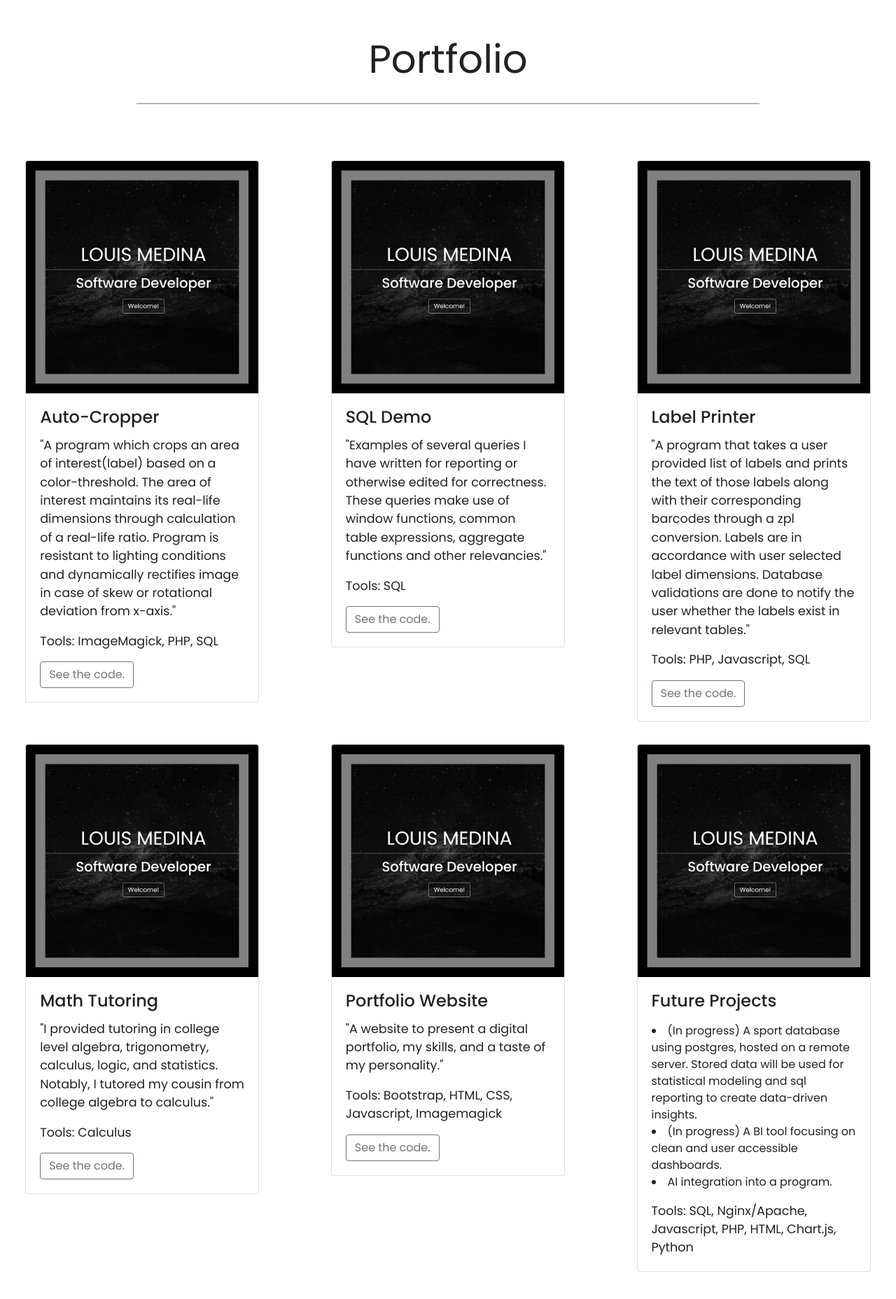
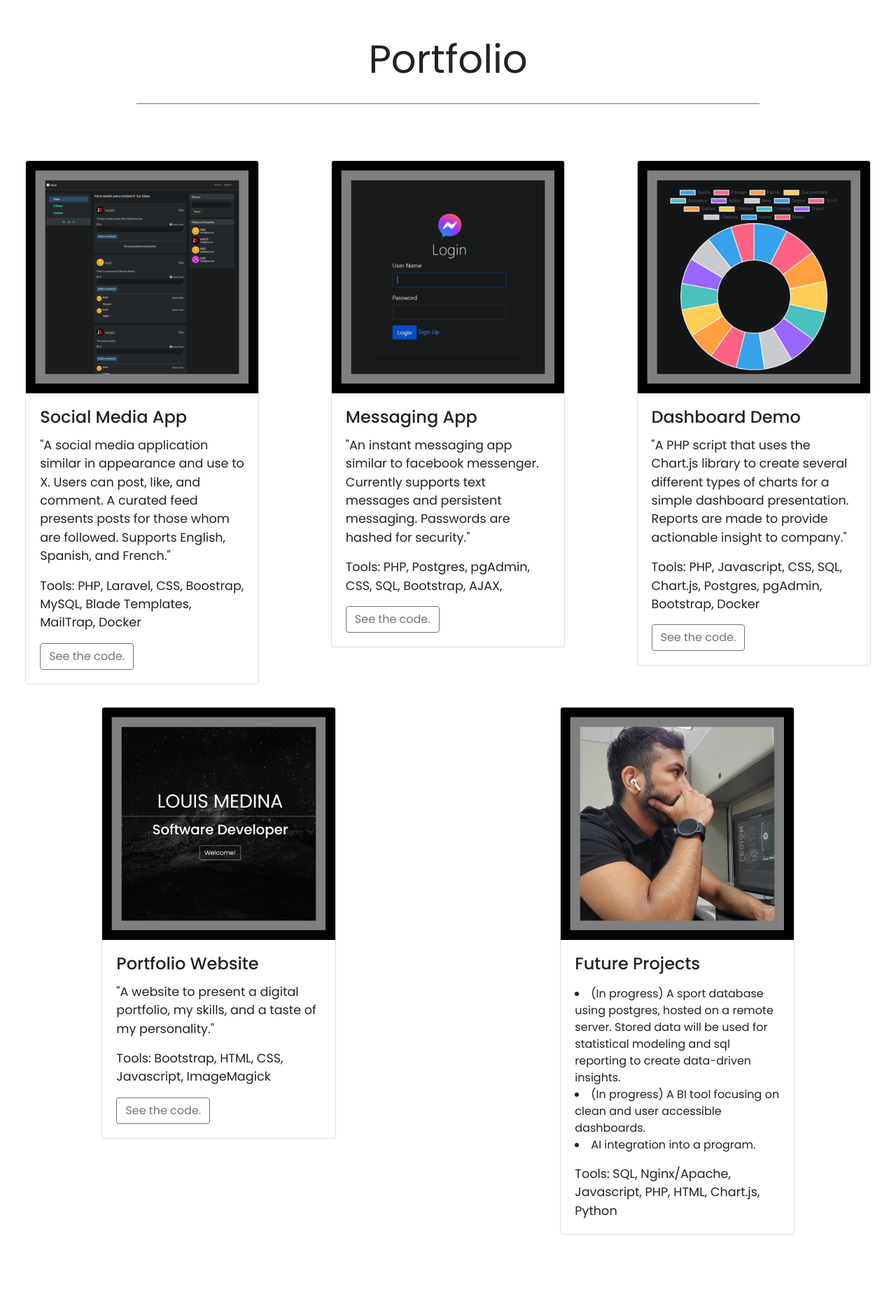
Before and after one commit to lm-sudo/lm-sudo.github.io, a plain HTML site: page index.html in a window 1280 px wide. Shown: the part 914-2770 px from the top of the page at 70% size. Drawn offline with nearby package versions, Linux system fonts and the light colour scheme.

Commit message:
add some new images, reworked resume, some stylistic changes.

```diff
--- a/index.html
+++ b/index.html
@@ -15,7 +15,7 @@
 
 <!-- Navigation -->
 <section id="section-top">
-<nav class="navbar navbar-expand-md navbar-light fixed-top" style="background-color: #3f4345">
+<nav class="navbar navbar-expand-md navbar-light fixed-top" style="background-color: #808080">
 <div class="container-fluid">
 	<!---->
 	<a class="navbar-brand" href="#section-top" style="font-size: 160%;">Louis Medina</a>
@@ -106,65 +106,65 @@
 		</div>
 	</div>
 	<div class="container-fluid-padding">
-		<div class="row padding">
+		<div class="row padding justify-content-around">
 			<div class="col-md-4">
 				<div class="card">
 					<div class="hovereffect">
-						<img class="card-img-top" src="img/my_website.png">
+						<img class="card-img-top" src="img/twitter_clone.png">
 						<div class="overlay">
-							<h2>Auto-Cropper</h2>
-							<a class="info" href="">See the code.</a>
+							<h2>Social Media App</h2>
+							<a class="info" href="https://github.com/lm-sudo/Twitter_Clone">See the code.</a>
 						</div>
 					</div>
 					<div class="card-body">
-						<h4 class="card-title">Auto-Cropper</h4>
+						<h4 class="card-title">Social Media App</h4>
 						<p class="card-text">
-							"A program which crops an area of interest(label) based on a color-threshold. The area of interest maintains its real-life dimensions through calculation of a real-life ratio. Program is resistant to lighting conditions and dynamically rectifies image in case of skew or rotational deviation from x-axis."
+							"A social media application similar in appearance and use to X. Users can post, like, and comment. A curated feed presents posts for those whom are followed. Supports English, Spanish, and French."
 						</p>
-						<p class="card-text">Tools: ImageMagick, PHP, SQL</p>
-						<a href="" class="btn btn-outline-secondary">See the code.</a>
+						<p class="card-text">Tools: PHP, Laravel, CSS, Boostrap, MySQL, Blade Templates, MailTrap, Docker</p>
+						<a href="https://github.com/lm-sudo/Twitter_Clone" class="btn btn-outline-secondary">See the code.</a>
 					</div>
 				</div>
 			</div>
 			<div class="col-md-4">
 				<div class="card">
 					<div class="hovereffect">
-						<img class="card-img-top" src="img/my_website.png">
+						<img class="card-img-top" src="img/messaging_app.png">
 						<div class="overlay">
-							<h2>SQL Demo</h2>
-							<a class="info" href="">See the code.</a>
+							<h2>Messaging App</h2>
+							<a class="info" href="https://github.com/lm-sudo/messaging_app">See the code.</a>
 						</div>
 					</div>
 					<div class="card-body">
-						<h4 class="card-title">SQL Demo</h4>
+						<h4 class="card-title">Messaging App</h4>
 						<p class="card-text">
-							"Examples of several queries I have written for reporting or otherwise edited for correctness. These queries make use of window functions, common table expressions, aggregate functions and other relevancies."
+							"An instant messaging app similar to facebook messenger. Currently supports text messages and persistent messaging. Passwords are hashed for security."
 						</p>
-						<p class="card-text">Tools: SQL</p>
-						<a href="" class="btn btn-outline-secondary">See the code.</a>
+						<p class="card-text">Tools: PHP, Postgres, pgAdmin, CSS, SQL, Bootstrap, AJAX,</p>
+						<a href="https://github.com/lm-sudo/messaging_app" class="btn btn-outline-secondary">See the code.</a>
 					</div>
 				</div>
 			</div>
 			<div class="col-md-4">
 				<div class="card">
 					<div class="hovereffect">
-						<img class="card-img-top" src="img/my_website.png">
+						<img class="card-img-top" src="img/dashboard_demo.png">
 						<div class="overlay">
-							<h2>Label Printer</h2>
-							<a class="info" href="">See the code.</a>
+							<h2>Dashboard Demo</h2>
+							<a class="info" href="https://github.com/lm-sudo/Dashboard-Demo">See the code.</a>
 						</div>
 					</div>
 					<div class="card-body">
-						<h4 class="card-title">Label Printer</h4>
+						<h4 class="card-title">Dashboard Demo</h4>
 						<p class="card-text">
-							"A program that takes a user provided list of labels and prints the text of those labels along with their corresponding barcodes through a zpl conversion. Labels are in accordance with user selected label dimensions. Database validations are done to notify the user whether the labels exist in relevant tables."
+							"A PHP script that uses the Chart.js library to create several different types of charts for a simple dashboard presentation. Reports are made to provide actionable insight to company."
 						</p>
-						<p class="card-text">Tools: PHP, Javascript, SQL</p>
-						<a href="" class="btn btn-outline-secondary">See the code.</a>
+						<p class="card-text">Tools: PHP, Javascript, CSS, SQL, Chart.js, Postgres, pgAdmin, Bootstrap, Docker</p>
+						<a href="https://github.com/lm-sudo/Dashboard-Demo" class="btn btn-outline-secondary">See the code.</a>
 					</div>
 				</div>
 			</div>
-			<div class="col-md-4">
+			<!--<div class="col-md-4">
 				<div class="card">
 					<div class="hovereffect">
 						<img class="card-img-top" src="img/my_website.png">
@@ -182,14 +182,14 @@
 						<a href="" class="btn btn-outline-secondary">See the code.</a>
 					</div>
 				</div>
-			</div>
+			</div>-->
 			<div class="col-md-4">
 				<div class="card">
 					<div class="hovereffect">
 						<img class="card-img-top" src="img/my_website.png">
 						<div class="overlay">
 							<h2>Portfolio Website</h2>
-							<a class="info" href="">See the code.</a>
+							<a class="info" href="https://github.com/lm-sudo/lm-sudo.github.io">See the code.</a>
 						</div>
 					</div>
 					<div class="card-body">
@@ -197,15 +197,15 @@
 						<p class="card-text">
 							"A website to present a digital portfolio, my skills, and a taste of my personality."
 						</p>
-						<p class="card-text">Tools: Bootstrap, HTML, CSS, Javascript, Imagemagick</p>
-						<a href="" class="btn btn-outline-secondary">See the code.</a>
+						<p class="card-text">Tools: Bootstrap, HTML, CSS, Javascript, ImageMagick</p>
+						<a href="https://github.com/lm-sudo/lm-sudo.github.io" class="btn btn-outline-secondary">See the code.</a>
 					</div>
 				</div>
 			</div>
 			<div class="col-md-4">
 				<div class="card">
 					<div class="hovereffect">
-						<img class="card-img-top" src="img/my_website.png">
+						<img class="card-img-top" src="img/at_work.png">
 						<div class="overlay">
 							<h2>Future Projects</h2>
 							<a class="info" href="">See the code.</a>
@@ -235,28 +235,28 @@
 		<div class="col-lg-6">
 			<h1 class="display-4 text-center">About Me</h1>
 			<hr class="light">
-			<p style="margin-left: 1.2rem;">Hello! My name is Louis Medina, I am a graduate of the University of California - Irvine class of 2019.
+			<p style="margin-left: 1.2rem; font-size: 1.5rem;">Hello! My name is Louis Medina, I am a graduate of the University of California - Irvine class of 2019.
 				I am currently a software developer where I provide support in database management, create and edit a variety of web pages on both the
 				front-end and back-end, and regularly meet with C-level officers to discuss both ongoing and future programming projects.</p>
 
-			<p style="margin-left: 1.2rem;">As an aspiring full-stack developer I primarily write PHP, SQL(postgres) and JavaScript code. In addition
+			<p style="margin-left: 1.2rem; font-size: 1.5rem;">As an aspiring full-stack developer I primarily write PHP, SQL(postgres) and JavaScript code. In addition
 				to attaining mastery in what I already practice, I would also like to spend time to develop my skills in Python and perhaps take up new
 				languages like TypeScript, Java, and R. While my focus is on programming, a wide range of tech-related fields interest me, including:
 				cyber security, server management, cryptography, machine learning, and highly technical endeavors like kernel programming.
 
-			<p style="margin-left: 1.2rem;">My current goals are to further develop my skill set and cultivate a deeper understanding of software
+			<p style="margin-left: 1.2rem; font-size: 1.5rem;">My current goals are to further develop my skill set and cultivate a deeper understanding of software
 				architecture with regards to planning, development, and maintenance of programs. Beyond my current goals, I aspire to become a
 				competent full-stack developer and then later, a senior software architect.</p>
 			<br>
 
 
-			<a class="btn btn-primary collapsed" data-toggle="collapse" href="#aboutMeInfo" style="margin-left: 1.2rem; background-color: #0C3C97;" aria-expanded="false">Learn More</a>
+			<a class="btn btn-primary collapsed btn-lg" data-toggle="collapse" href="#aboutMeInfo" style="margin-left: 1.2rem; background-color: #808080; color:black; " aria-expanded="false">Learn More</a>
 
 			<div class="collapse" id="aboutMeInfo">
-			<p style="margin-left: 1.2rem; margin-top: 1rem;">Outside of work I must say I can be a bit of an enigma, some things I enjoy:</p>
-			<p style="margin-left: 1.2rem;"></p><li style="margin-left: 1.2rem;">High level mixed martial arts training. I have sparred and trained alongside several fighters past and present who have competed or compete in the UFC.</li><p></p>
-			<p style="margin-left: 1.2rem;"></p><li style="margin-left: 1.2rem;">Reading philosophical and/or relgious texts. Some of my favorites are: the Bhagavad Gita, Thus Spoke Zarathustra, The Holy Bible, The Tao Te Ching, and The Critique of Pure Reason.</li><p></p>
-			<p style="margin-left: 1.2rem;"></p><li style="margin-left: 1.2rem;">Analyzing history and comparing various historical contexts to our own.</li><p></p>
+			<p style="margin-left: 1.2rem; margin-top: 1rem; font-size: 1.5rem;">Some things I enjoy outside of the office:</p>
+			<p style="margin-left: 1.2rem;"></p><li style="margin-left: 1.2rem; font-size: 1.5rem;">High level mixed martial arts training.</li>
+			<p style="margin-left: 1.2rem;"></p><li style="margin-left: 1.2rem; font-size: 1.5rem;">Reading philosophical and religious texts. Some of my favorites are: the Bhagavad Gita, Thus Spoke Zarathustra, The Holy Bible, The Tao Te Ching, and The Critique of Pure Reason.</li>
+			<p style="margin-left: 1.2rem;"></p><li style="margin-left: 1.2rem; font-size: 1.5rem;">Analyzing history and comparing various historical contexts to our own.</li>
 			</div>
 
 
@@ -282,7 +282,7 @@
 <div class="container-fluid padding">
 	<div class="row welcome text-center">
 		<div class="col-12">
-			<h2 class="display-4">Skills</h2>
+			<h2 class="display-4">Skills and Technologies</h2>
 		</div>
 		<hr class="light">
 		<div class="col-12">
@@ -297,8 +297,8 @@
 			<ul>
 				<ol>PHP</ol>
 				<ol>POSTGRES</ol>
+				<ol>SQL</ol>
 				<ol>PGADMIN</ol>
-				<ol>SQL</ol>
 				<ol>JAVASCRIPT</ol>
 				<ol>AJAX</ol>
 				<ol>CSS</ol>
@@ -306,6 +306,7 @@
 			</ul>
 			<h3>Familiar:</h3>
 			<ul>
+				<ol>LARAVEL</ol>
 				<ol>PYTHON</ol>
 				<ol>IMAGEMAGICK</ol>
 				<ol>GHOSTSCRIPT</ol>
@@ -314,11 +315,12 @@
 				<ol>BOOTSTRAP</ol>
 				<ol>SMARTY(FORMATTING TEMPLATES)</ol>
 				<ol>LINUX OS</ol>
-				<ol>Docker</ol>
+				<ol>DOCKER</ol>
 				<ol>APACHE</ol>
 				<ol>NGINX</ol>
 				<ol>AS400</ol>
-				<ol>VS Code</ol>
+				<ol>VS CODE</ol>
+				<ol>BLADE TEMPLATES</ol>
 			</ul>
 			<br>
 		</div>
@@ -354,7 +356,7 @@
 </section>
 
 <!--- Footer -->
-<footer style="background-color:#3f4345">
+<footer style="background-color:#808080">
 <div class="container-fluid padding">
 <div class="row text-center">
 	<div class="col-md-4">
```
Also changed, not shown: img/at_work.png (added), img/dashboard_demo.png (added), img/desk.png (deleted), img/dotbot_test2.png (deleted), img/logo.png (deleted), img/mac.png (deleted), img/messaging_app.png (added), img/team1.png (deleted), img/team2.png (deleted), img/team3.png (deleted), img/twitter_clone.png (added), img/w3newbie.png (deleted), 1 other file.
